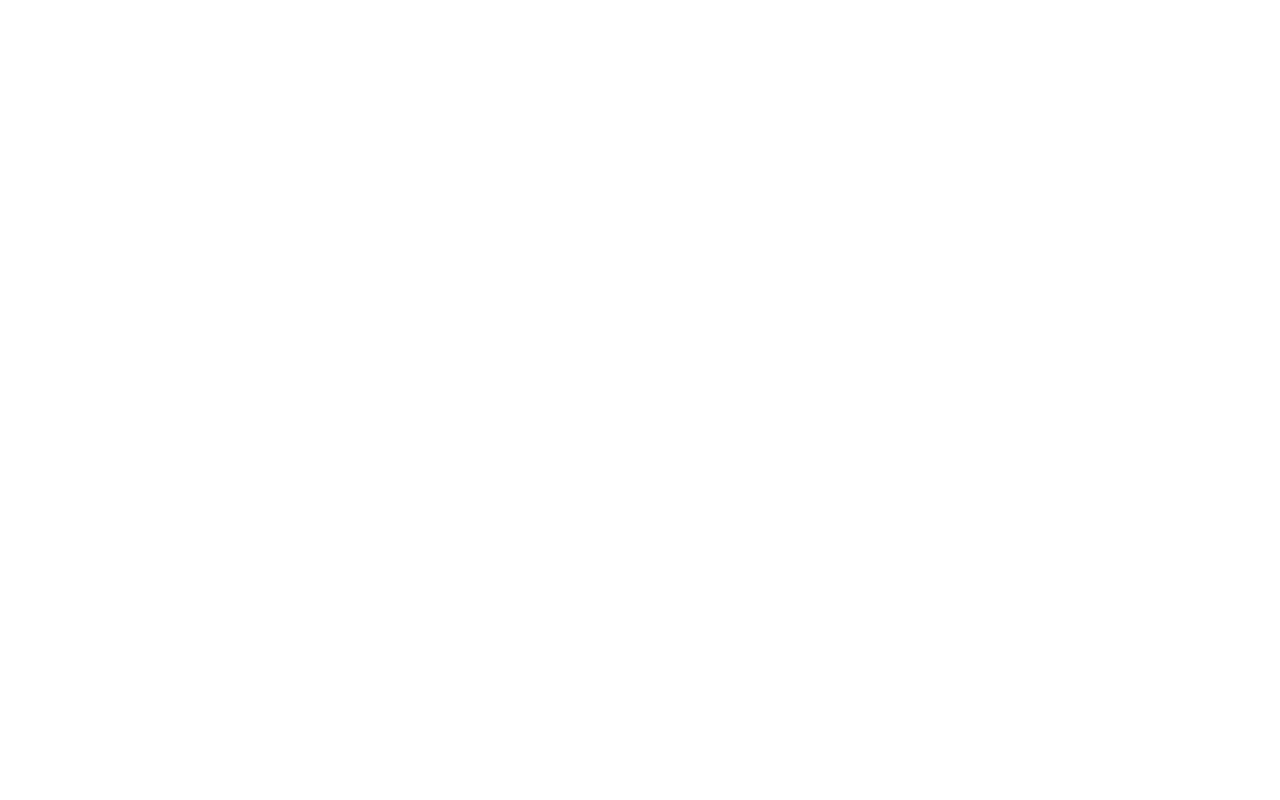
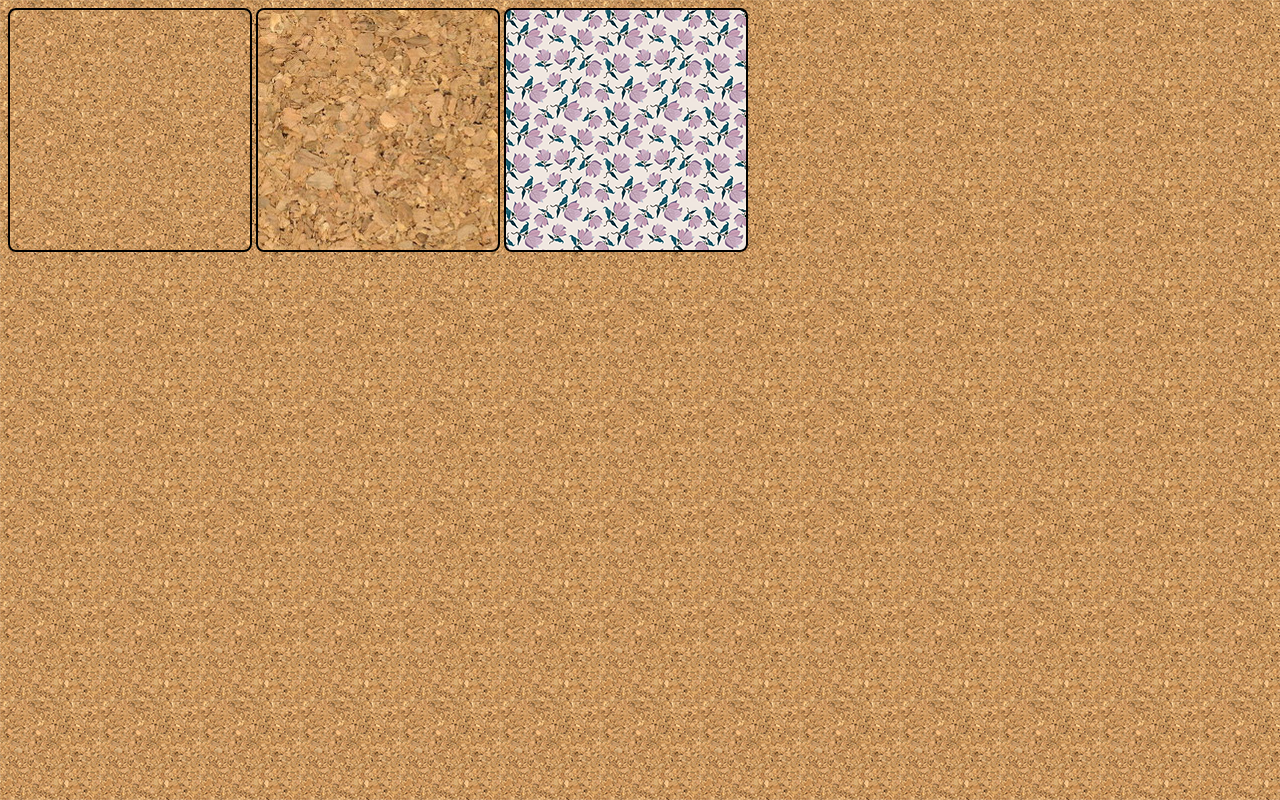
Before and after one commit to tuvaluu/HTML-CSS, a plain HTML site: page EXDERCICIOS/ex022/fundo001.html in a window 1280 px wide. Drawn offline with Linux system fonts and the light colour scheme.

Commit message:
atualiaçao de exercicios

```diff
--- a/EXDERCICIOS/ex022/fundo001.html
+++ b/EXDERCICIOS/ex022/fundo001.html
@@ -5,17 +5,49 @@
     <meta http-equiv="X-UA-Compatible" content="IE=edge">
     <meta name="viewport" content="width=device-width, initial-scale=1.0">
     <title>fundos de imagem</title>
+    <style>
+        body {
+            background-image: url(imagens/pattern004.png);
+
+        }
+
+       div#q1{
+        background-image: url(imagens/pattern004.png);
+
+       }
+
+       div#q2 {
+        background-image: url(imagens/wallpaper001.jpg);
+
+       }
+
+       div#q3 {
+        background-image: url(imagens/pattern003.png);
+       }
+
+        div.quadrado {
+            display: inline-block;
+            border: 2px solid black;
+            height: 200px;
+            width: 200px;
+            background-color: rgba(122, 26, 190, 0.637);
+            border-radius: 8px;
+            padding: 20px;
+        }
+
+
+    </style>
 </head>
 <body>
-    <div class="quadrado">
+    <div class="quadrado" id="q1">
 
     </div>
 
-    <div class="quadrado">
+    <div class="quadrado" id="q2">
 
     </div>
 
-    <div class="quadrado">
+    <div class="quadrado" id="q3">
 
     </div>
 </body>
```
Also changed, not shown: EXDERCICIOS/ex022/fundo002.html (added, +22 -0 lines), EXDERCICIOS/ex022/fundo003.html (added, +54 -0 lines), EXDERCICIOS/ex022/fundo004.html (added, +19 -0 lines), 1 other file.
